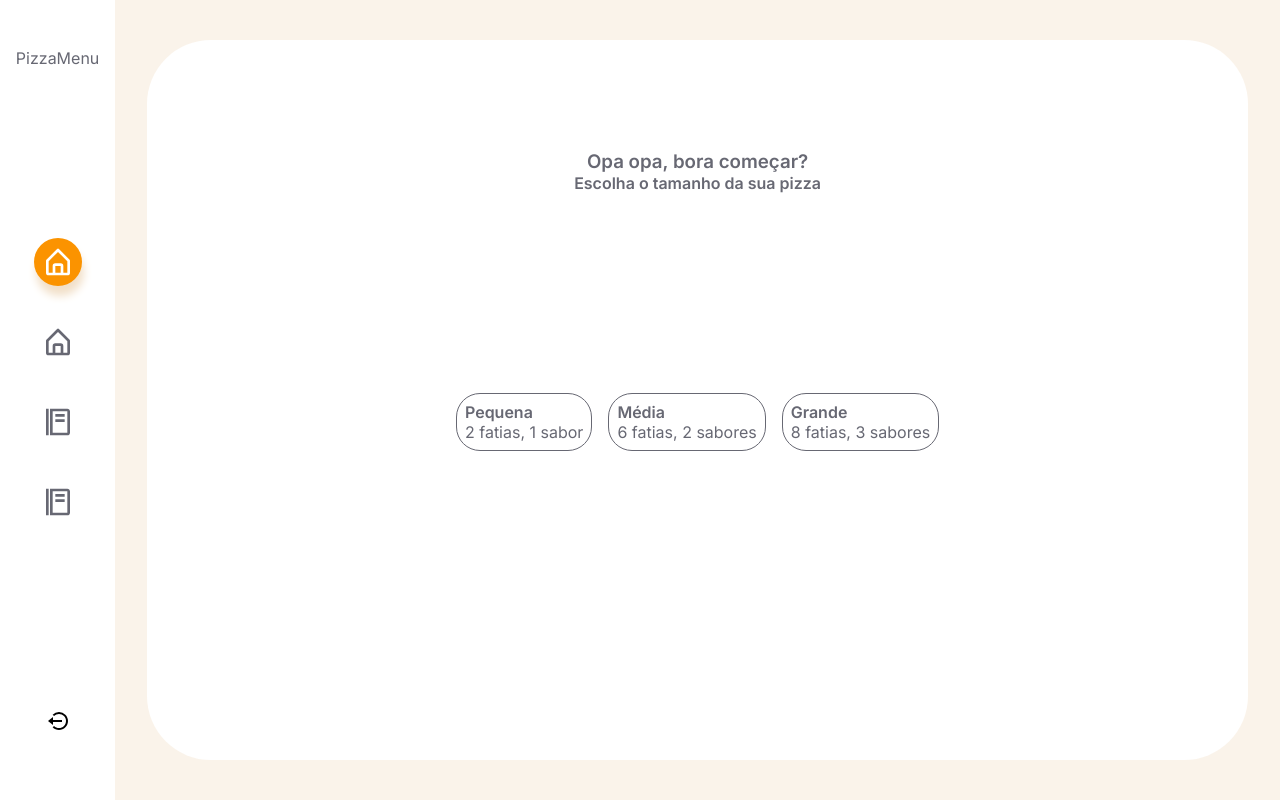
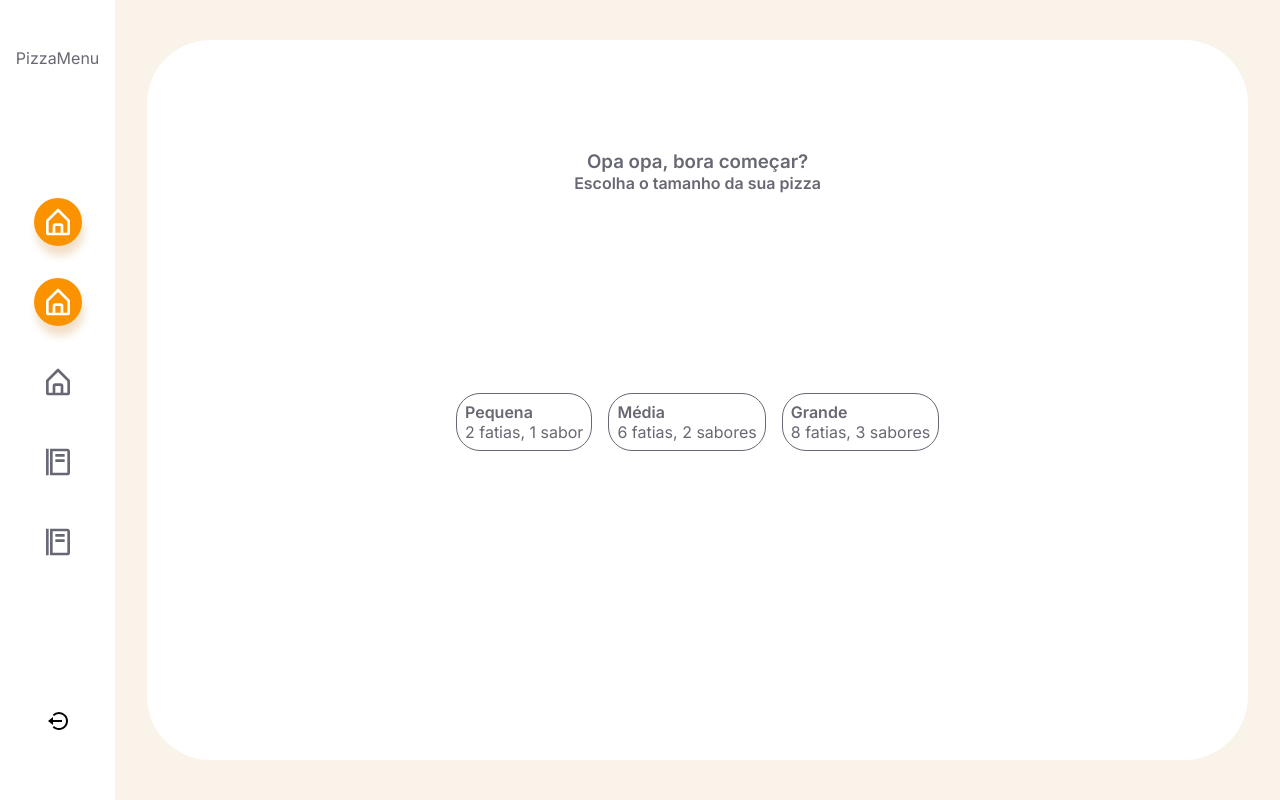
Before and after one commit to alvesrafa/pizzaria, a Next.js app: page / in a window 1280 px wide. Built offline with nearby package versions, Linux system fonts and the light colour scheme.

Commit message:
iniciando seleção de sabores

```diff
--- a/src/common/config.ts
+++ b/src/common/config.ts
@@ -21,3 +21,38 @@ export const pizzaSizes = [
     flavours: 3,
   },
 ];
+export const flavours = [
+  {
+    id: 0,
+    image:
+      'https://images.unsplash.com/photo-1585238342024-78d387f4a707?ixid=MXwxMjA3fDB8MHxwaG90by1wYWdlfHx8fGVufDB8fHw%3D&ixlib=rb-1.2.1&auto=format&fit=crop&w=800&q=80',
+    name: 'Calabresa',
+    value: {
+      0: 20,
+      1: 30,
+      2: 40,
+    },
+  },
+  {
+    id: 1,
+    image:
+      'https://images.unsplash.com/photo-1534308983496-4fabb1a015ee?ixlib=rb-1.2.1&ixid=MXwxMjA3fDB8MHxwaG90by1wYWdlfHx8fGVufDB8fHw%3D&auto=format&fit=crop&w=1355&q=80',
+    name: 'Frango',
+    value: {
+      0: 22,
+      1: 32,
+      2: 42,
+    },
+  },
+  {
+    id: 2,
+    image:
+      'https://images.unsplash.com/photo-1544982503-9f984c14501a?ixid=MXwxMjA3fDB8MHxwaG90by1wYWdlfHx8fGVufDB8fHw%3D&ixlib=rb-1.2.1&auto=format&fit=crop&w=634&q=80',
+    name: 'Brocolis',
+    value: {
+      0: 24,
+      1: 34,
+      2: 44,
+    },
+  },
+];
--- /dev/null
+++ b/src/components/Pizza/PizzaFlavour/index.tsx
@@ -0,0 +1,33 @@
+import { ReactNode } from 'react';
+import { numberToMoney, singularOrPlural } from '../../../common/functions';
+import { usePizza } from '../../../context';
+
+import { Container } from './styles';
+
+interface PizzaFlavourProps {
+  flavour: {
+    id: number;
+    image: string;
+    name: string;
+    value: object;
+  };
+  handleSelectFlavour: (size) => void;
+}
+
+function PizzaFlavour({ flavour, handleSelectFlavour }: PizzaFlavourProps) {
+  const { pizza } = usePizza();
+  console.log('flavour', flavour, pizza);
+  return (
+    <Container onClick={() => handleSelectFlavour(flavour)}>
+      <div className="item-header">
+        <img src={flavour.image} alt="Imagem da pizza" />
+      </div>
+      <div className="item-body">
+        <h4>{flavour.name}</h4>
+        <p>{numberToMoney(flavour.value[pizza?.size.id])}</p>
+      </div>
+    </Container>
+  );
+}
+
+export default PizzaFlavour;
--- /dev/null
+++ b/src/components/Pizza/PizzaFlavour/styles.ts
@@ -0,0 +1,31 @@
+import styled from 'styled-components';
+
+export const Container = styled.div`
+  padding: 0.5rem;
+  margin: 0.5rem;
+  border-radius: 1.5rem;
+  border: 1px solid ${(props) => props.theme.gray};
+
+  display: flex;
+  flex-direction: column;
+  align-items: center;
+  justify-content: center;
+  @media (max-width: 720px) {
+    width: 100%;
+  }
+  &:hover {
+    cursor: pointer;
+  }
+  .item-header {
+    padding: 12px;
+    border-bottom: 1px solid ${(props) => props.theme.black};
+    display: flex;
+    align-items: center;
+    justify-content: center;
+
+    > img {
+      max-width: 200px;
+      max-height: 200px;
+    }
+  }
+`;
--- a/src/components/SideBar/index.tsx
+++ b/src/components/SideBar/index.tsx
@@ -11,9 +11,17 @@ import { useAuth, useOrder } from '../../context';
 
 function SideBar() {
   const { logout } = useAuth();
-  const { step } = useOrder();
+  const { step, changeStep } = useOrder();
 
   const menuItems = [
+    {
+      step: 0,
+      render: (
+        <a href={'#'}>
+          <BiHomeAlt />
+        </a>
+      ),
+    },
     {
       step: 1,
       render: (
@@ -55,9 +63,13 @@ function SideBar() {
       </div>
       <div className="side-body">
         <ul>
-          {menuItems.map((item) => {
+          {menuItems.map((item, i) => {
             return (
-              <li className={item.step <= step ? 'active' : ''}>
+              <li
+                key={i}
+                onClick={() => changeStep(item.step)}
+                className={item.step <= step ? 'active' : ''}
+              >
                 {item.render}
               </li>
             );
--- a/src/context/PizzaContext.tsx
+++ b/src/context/PizzaContext.tsx
@@ -1,11 +1,20 @@
-import { createContext, useContext, ReactNode, useState } from 'react';
+import {
+  createContext,
+  useContext,
+  ReactNode,
+  useState,
+  useEffect,
+} from 'react';
 
 interface PizzaProviderProps {
   children: ReactNode;
 }
 interface PizzaContextProps {
   addPizzaInformation: (values: any) => void;
-  pizza: object;
+  pizza: {
+    id: number;
+    size: object;
+  };
 }
 
 const PizzaContext = createContext({} as PizzaContextProps);
--- a/src/pages/main/Flavour/index.tsx
+++ b/src/pages/main/Flavour/index.tsx
@@ -1,13 +1,27 @@
 import { ReactNode } from 'react';
-
+import { flavours } from '../../../common/config';
+import { numberToMoney } from '../../../common/functions';
+import { useOrder, usePizza } from '../../../context';
+import PizzaFlavour from '../../../components/Pizza/PizzaFlavour';
 import { Container } from './styles';
 
 interface FlavourProps {}
 
 function Flavour({}: FlavourProps) {
+  const { addPizzaInformation } = usePizza();
+  const { changeStep } = useOrder();
+  const handleSelectFlavour = (flavour) => {
+    addPizzaInformation({ flavour });
+    changeStep(2);
+  };
   return (
     <Container>
-      <h1>Flavour</h1>
+      {flavours.map((flavour) => (
+        <PizzaFlavour
+          handleSelectFlavour={handleSelectFlavour}
+          flavour={flavour}
+        />
+      ))}
     </Container>
   );
 }
--- a/src/pages/main/Size/index.tsx
+++ b/src/pages/main/Size/index.tsx
@@ -11,7 +11,7 @@ function Size({}: SizeProps) {
   const { addPizzaInformation } = usePizza();
   const { changeStep } = useOrder();
   const handleSelectSize = (size) => {
-    addPizzaInformation(size);
+    addPizzaInformation({ size });
     changeStep(2);
   };
   return (
@@ -20,7 +20,11 @@ function Size({}: SizeProps) {
       <h4>Escolha o tamanho da sua pizza</h4>
       <div className="content">
         {pizzaSizes.map((size) => (
-          <PizzaSize handleSelectSize={handleSelectSize} size={size} />
+          <PizzaSize
+            key={size.id}
+            handleSelectSize={handleSelectSize}
+            size={size}
+          />
         ))}
       </div>
     </Container>
--- /dev/null
+++ b/src/pages/main/Starting/index.tsx
@@ -0,0 +1,15 @@
+import { ReactNode } from 'react';
+
+import { Container } from './styles';
+
+interface StartingProps {}
+
+function Starting() {
+  return (
+    <Container>
+      <h1>Starting</h1>
+    </Container>
+  );
+}
+
+export default Starting;
--- /dev/null
+++ b/src/pages/main/Starting/styles.ts
@@ -0,0 +1,5 @@
+import styled from 'styled-components';
+
+export const Container = styled.div`
+
+`;
--- a/src/pages/main/index.tsx
+++ b/src/pages/main/index.tsx
@@ -5,6 +5,7 @@ import Flavour from './Flavour';
 import Quantity from './Quantity';
 
 import { useOrder } from '../../context';
+import Starting from './Starting';
 
 const Content = styled.div`
   border-radius: 4rem;
@@ -37,6 +38,8 @@ export default function Main() {
 
   const renderContent = () => {
     switch (step) {
+      case 0:
+        return <Starting />;
       case 1:
         return <Size />;
       case 2:
```
Also changed, not shown: src/context/OrderContext.tsx (+9 -1 lines).
